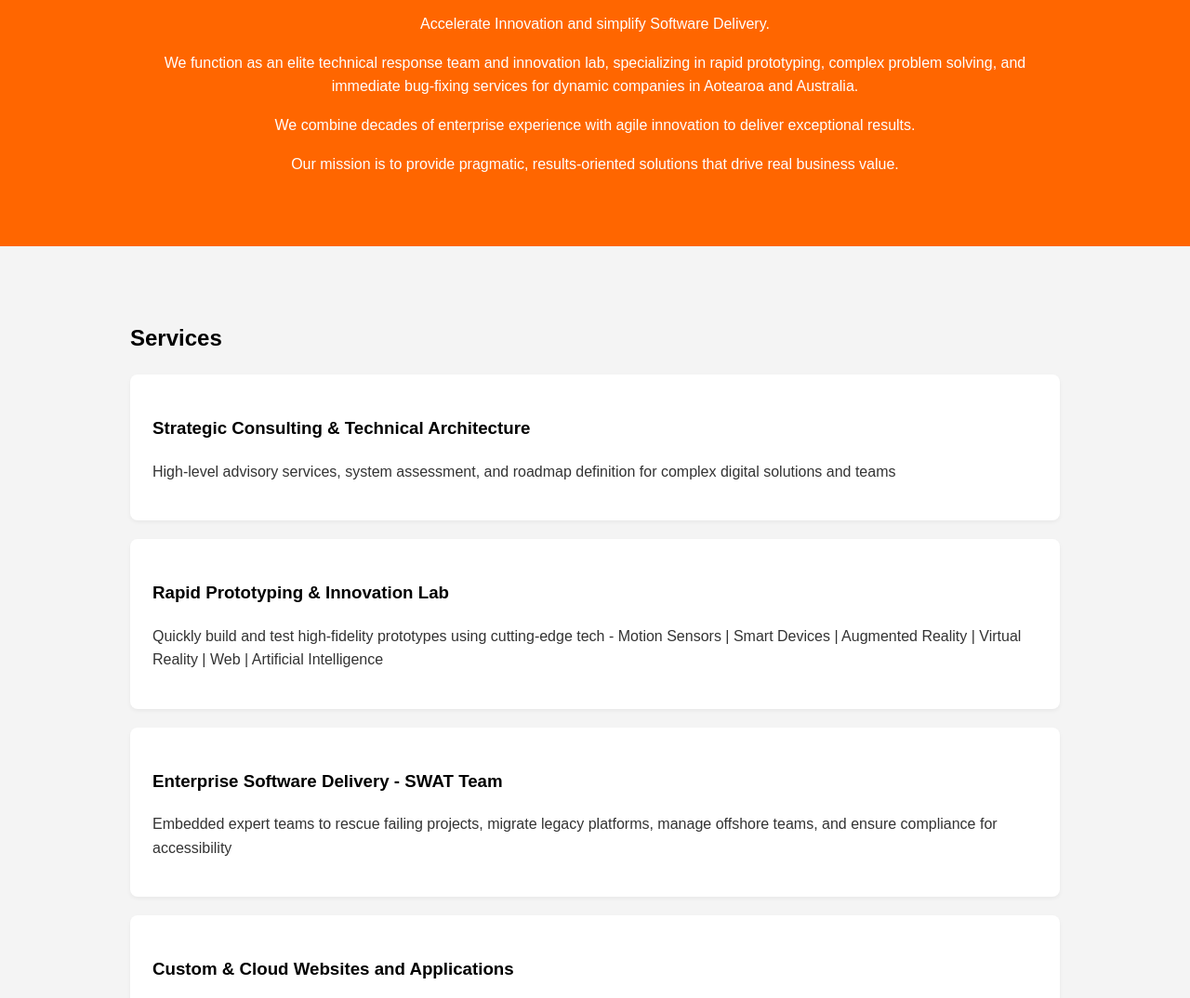
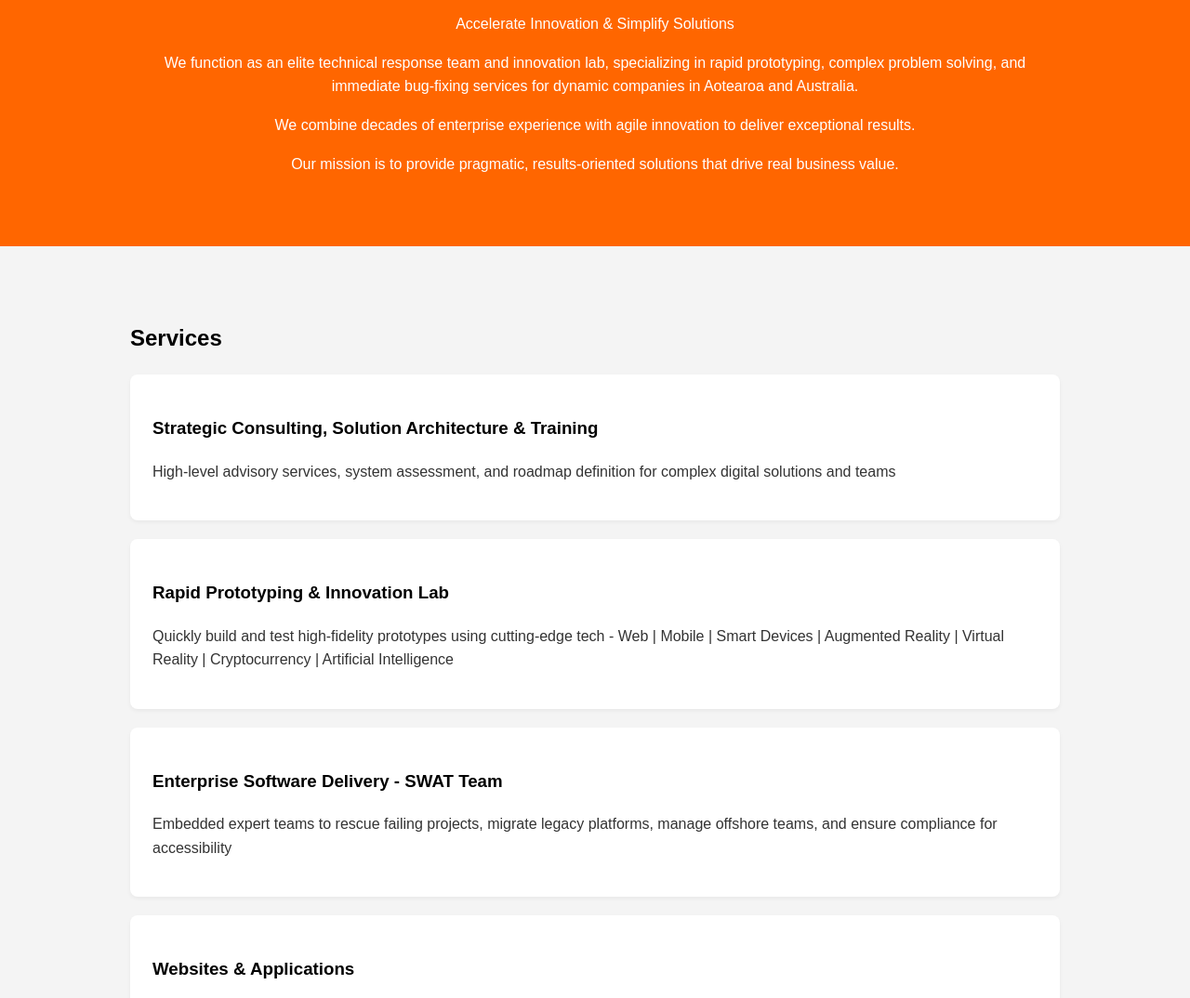
Before and after one commit to spaceaceltd/spaceace.site, a plain HTML site: page index.html in a window 1280 px wide. Shown: the part 223-1297 px from the top of the page at 93% size. Drawn offline with Linux system fonts and the light colour scheme.

Commit message:
Update index.html

```diff
--- a/index.html
+++ b/index.html
@@ -200,7 +200,7 @@
         <section class="hero-section">
             <div class="container">
                 <h1>SPACE ACE</h1>
-                <p>Accelerate Innovation and simplify Software Delivery.</p>
+                <p>Accelerate Innovation & Simplify Solutions</p>
                 <p>We function as an elite technical response team and innovation lab, specializing in rapid prototyping, complex problem solving, and immediate bug-fixing services for dynamic companies in Aotearoa and Australia.</p>
                 <p>We combine decades of enterprise experience with agile innovation to deliver exceptional results.</p>
                 <p>Our mission is to provide pragmatic, results-oriented solutions that drive real business value.</p>
@@ -214,19 +214,19 @@
                 <h2>Services</h2>
                 <div class="card-grid">
                     <div class="card">
-                        <h3>Strategic Consulting & Technical Architecture</h3>
+                        <h3>Strategic Consulting, Solution Architecture &amp; Training</h3>
                         <p>High-level advisory services, system assessment, and roadmap definition for complex digital solutions and teams</p>
                     </div>
                     <div class="card">
                         <h3>Rapid Prototyping & Innovation Lab</h3>
-                        <p>Quickly build and test high-fidelity prototypes using cutting-edge tech - Motion Sensors | Smart Devices | Augmented Reality | Virtual Reality | Web | Artificial Intelligence</p>
+                        <p>Quickly build and test high-fidelity prototypes using cutting-edge tech - Web | Mobile | Smart Devices | Augmented Reality | Virtual Reality | Cryptocurrency | Artificial Intelligence</p>
                     </div>
                     <div class="card">
                         <h3>Enterprise Software Delivery - SWAT Team</h3>
                         <p>Embedded expert teams to rescue failing projects, migrate legacy platforms, manage offshore teams, and ensure compliance for accessibility</p>
                     </div>
                     <div class="card">
-                        <h3>Custom & Cloud Websites and Applications</h3>
+                        <h3>Websites & Applications</h3>
                         <p>Application setup and management across CPanel, Amazon Web Services, Microsoft Azure, and Google Cloud Platform for scalable, secure operations</p>
                     </div>
                 </div>
```
